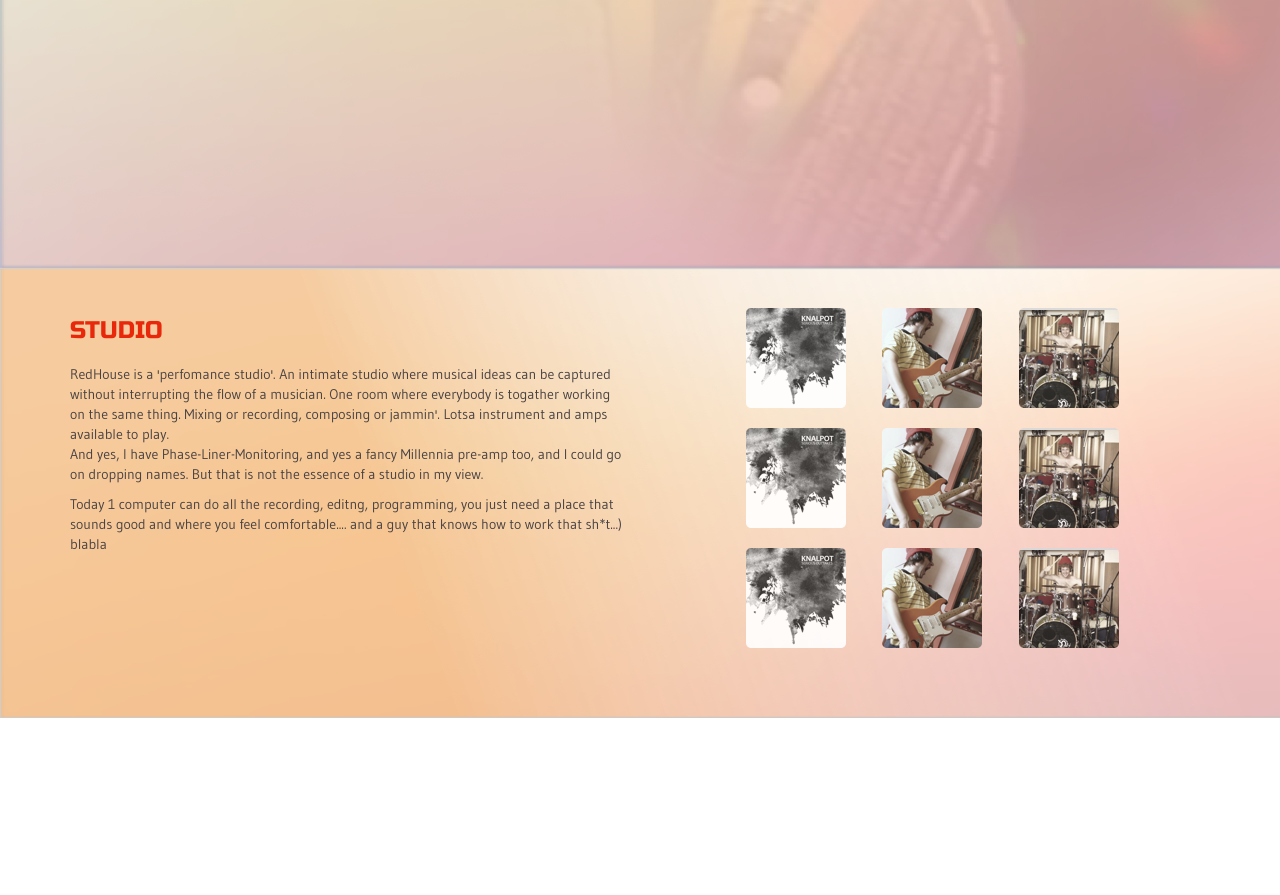
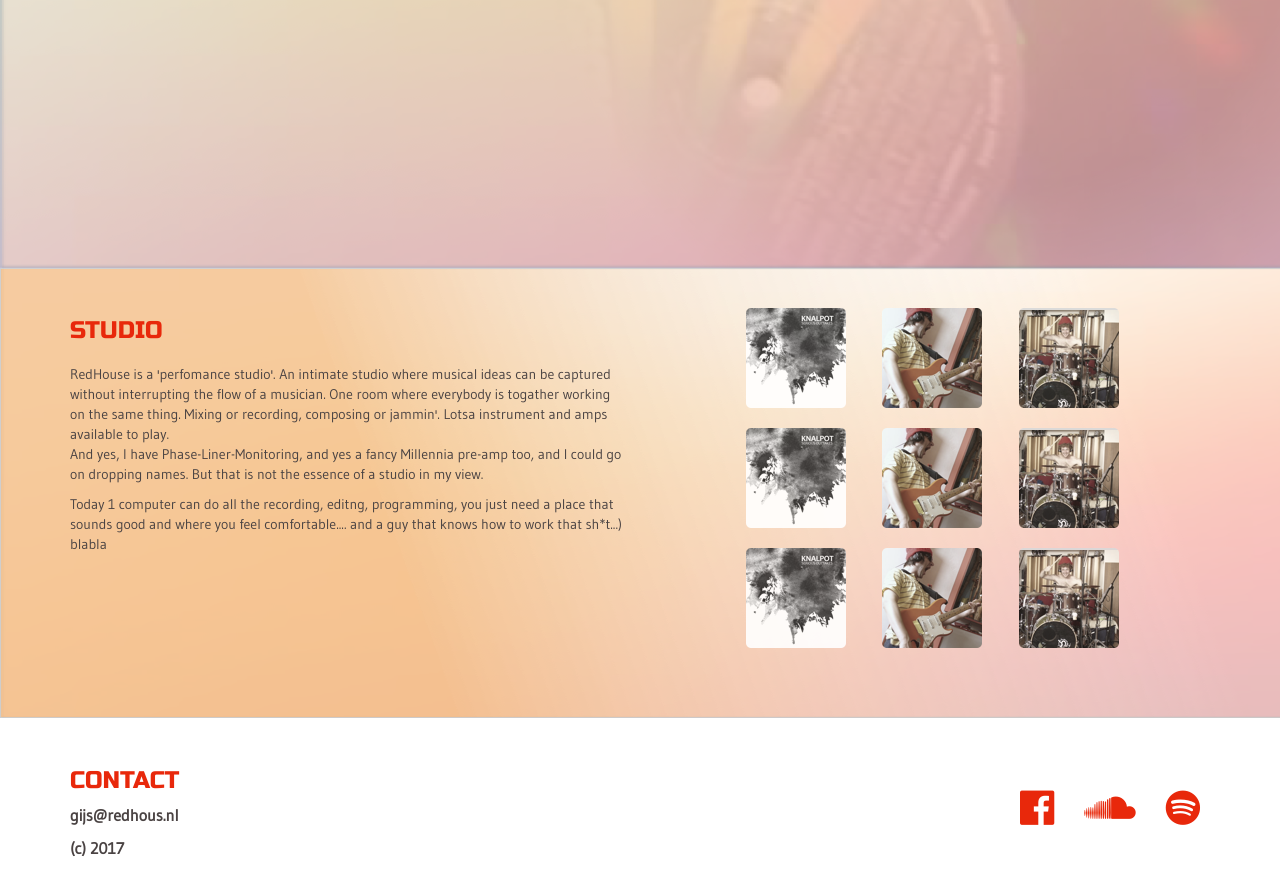
Before and after one commit to redhousestudio/redhousestudio.github.io, a Jekyll site: the page built from index.html, in a window 1280 px wide and 900 px high, scrolled down 1096 px. Shown: the top 895 px of the window. Built offline with Jekyll 4.4.1, drawn with Linux system fonts in a browser that asks for light colours; nearby versions of some CDN libraries; before the commit the page ends 1814 px from its top, so only the background shows below that.

Commit message:
footer done

```diff
--- a/_includes/footer.html
+++ b/_includes/footer.html
@@ -1,2 +1,20 @@
+<footer class="site-footer">
+  <div class="container">
+    <div class="row contact-row">
+      <div class="col-sm-6 contact">
+        <h3 class="section-heading">contact</h3>
+        <p>gijs@redhous.nl</p>
+        <p>(c) 2017</p>
+      </div>
+      <div class="col-sm-6 right site-social-media">
+        <a href="{{ site.facebook_url }}"><i class="fa fa-facebook-official" aria-hidden="true"></i></a>
+        <a href="{{ site.soundcloud_url }}"><i class="fa fa-soundcloud" aria-hidden="true"></i></a>
+        <a href="{{ site.spotify_url }}"><i class="fa fa-spotify" aria-hidden="true"></i></a>
+      </div>
+    </div>
+  </div>
+</footer>
+
 <script type="text/javascript" src="https://cdnjs.cloudflare.com/ajax/libs/jquery/3.2.1/jquery.min.js"></script>
 <script type="text/javascript" src="https://cdnjs.cloudflare.com/ajax/libs/twitter-bootstrap/3.3.7/js/bootstrap.min.js"></script>
+<script type="text/javascript" src="/js/script.js"></script>
```
